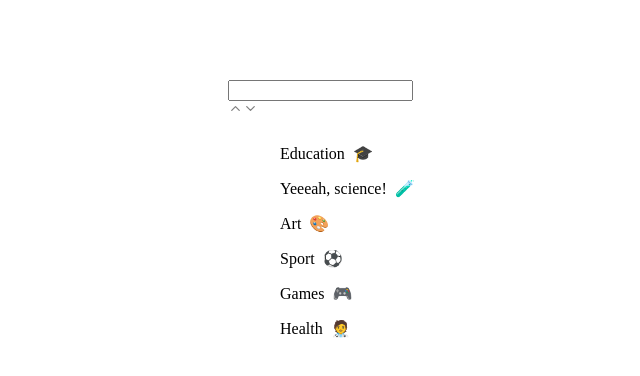
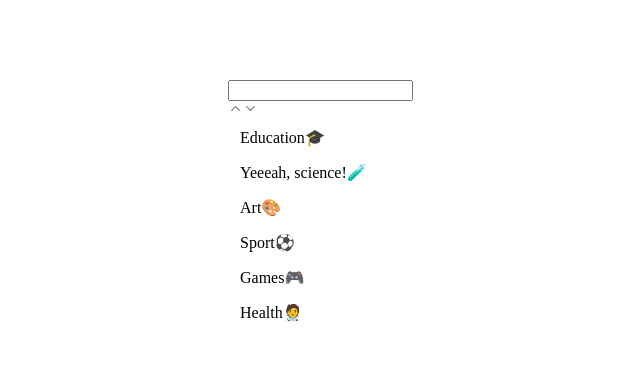
Before and after one commit to ehsansh/multi-select-component, a React (Vite) app: page / in a window 1280 px wide. Shown: the top 376 px of the page, without its empty margins (262-902 px from the left). Built offline with nearby package versions, Linux system fonts and the light colour scheme.

Commit message:
Highlight clicked option with check icon and background

```diff
--- a/src/components/DropDownList/DropDownList.module.scss
+++ b/src/components/DropDownList/DropDownList.module.scss
@@ -1,9 +1,20 @@
 ul {
-    li {
-        display: flex;
-        align-items: center;
-        justify-content: flex-start;
-        gap: 8px;
-        padding: 8px 12px;
+    padding: 0;
+    margin: 0;
+}
+li {
+    display: flex;
+    align-items: center;
+    justify-content: space-between;
+    gap: 8px;
+    padding: 8px 12px;
+    svg {
+        display: none;
+    }
+    &.selected {
+        background-color: #7d7db9;
+        svg {
+            display: block;
+        }
     }
 }
--- a/src/components/DropDownList/DropDownList.tsx
+++ b/src/components/DropDownList/DropDownList.tsx
@@ -1,5 +1,7 @@
-import './DropDownList.module.scss';
+import { useState } from 'react';
+import styles from './DropDownList.module.scss';
 
+import Check from '@/components/Icons/Check';
 import type { Option } from '@/types';
 
 interface Props {
@@ -7,12 +9,21 @@ interface Props {
 }
 
 const DropDownList = ({ options }: Props) => {
+    const [selectedOptionId, setSelectedOptionId] = useState<string | null>(null);
+
     return (
         <ul>
             {options.map((option) => (
-                <li key={option.id}>
-                    <span>{option.label}</span>
-                    <span>{option.icon}</span>
+                <li
+                    className={selectedOptionId === option.id ? styles.selected : ''}
+                    onClick={() => setSelectedOptionId(option.id)}
+                    key={option.id}
+                >
+                    <div>
+                        <span>{option.label}</span>
+                        <span>{option.icon}</span>
+                    </div>
+                    <Check />
                 </li>
             ))}
         </ul>
```
